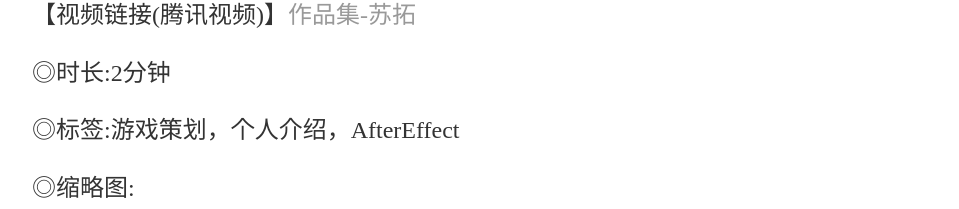
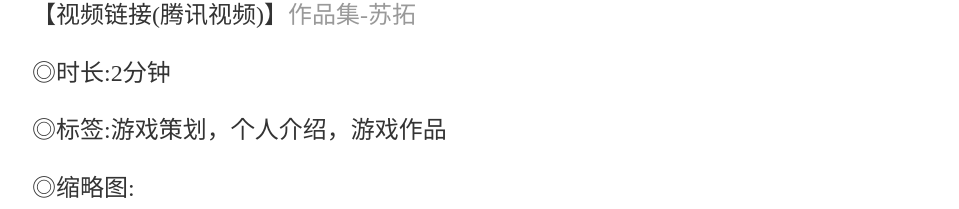
Before and after one commit to SotakuStudio/SotakuStudio.github.io, a Jekyll site: the page built from _posts/2022-01-01-chinese.md, in a window 1280 px wide. Shown: the part 297-506 px from the top of the page, without its empty margins (160-1119 px from the left). Built offline with Jekyll 4.4.1, drawn with Linux system fonts in a browser that asks for light colours; grey boxes are pictures that could not be loaded.

Commit message:
Update 2022-01-01-chinese.md

```diff
--- a/_posts/2022-01-01-chinese.md
+++ b/_posts/2022-01-01-chinese.md
@@ -10,7 +10,7 @@ date: 2022-01-01
 
 ◎时长:2分钟
 
-◎标签:游戏策划，个人介绍，AfterEffect
+◎标签:游戏策划，个人介绍，游戏作品
 
 ◎缩略图:
 
```
